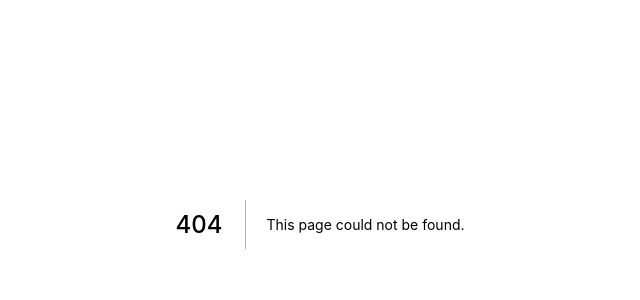
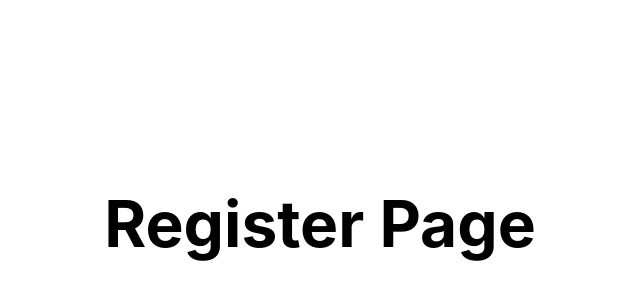
Before and after one commit to dunapanta/Reddit-Clone, a Next.js app in the folder client/: page /register in a window 1280 px wide. Before the commit this address had no page. Shown: the part 176-476 px from the top of the page, without its empty margins (320-960 px from the left). Built offline with nearby package versions, Linux system fonts and the light colour scheme.

Commit message:
Configurando typescript

```diff
--- a/client/package.json
+++ b/client/package.json
@@ -11,5 +11,9 @@
     "next": "10.0.3",
     "react": "17.0.1",
     "react-dom": "17.0.1"
+  },
+  "devDependencies": {
+    "@types/react": "^17.0.0",
+    "typescript": "^4.1.2"
   }
 }
--- /dev/null
+++ b/client/pages/register.js
@@ -0,0 +1,19 @@
+import Head from 'next/head'
+import styles from '../styles/Home.module.css'
+
+export default function Register() {
+  return (
+    <div className={styles.container}>
+      <Head>
+        <title>Create Next App</title>
+        <link rel="icon" href="/favicon.ico" />
+      </Head>
+
+      <main className={styles.main}>
+        <h1 className={styles.title}>
+          Register Page
+        </h1>
+      </main>
+    </div>
+  )
+}
```
Also changed, not shown: client/tsconfig.json (added, +29 -0 lines), client/next-env.d.ts (added), 1 other file (tests, documents, lock files or other folders).
